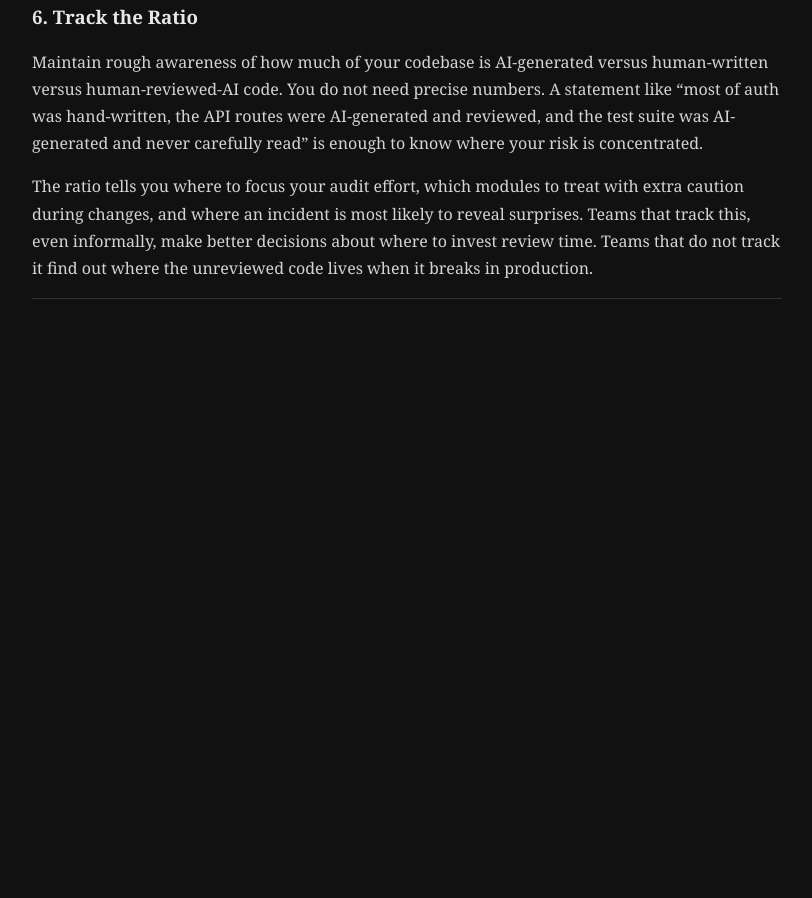
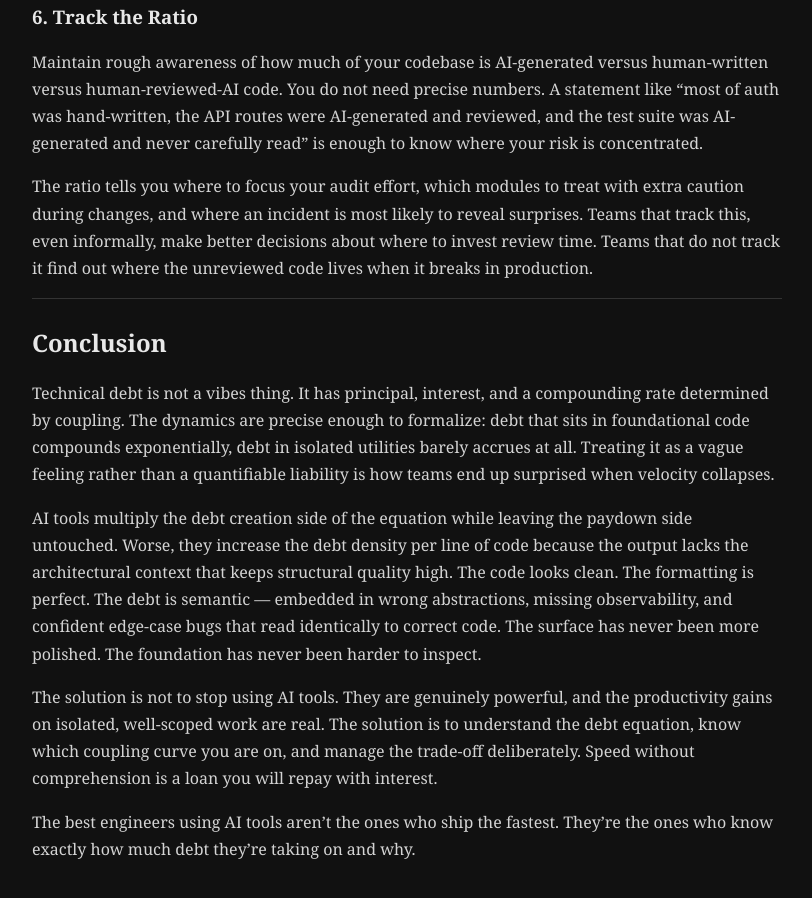
Before and after one commit to twanahc/twanahc.github.io, a Jekyll site: the page built from _posts/2026-03-02-technical-debt-ai-usage.md, in a window 1280 px wide and 900 px high, scrolled down 16125 px. Shown: the whole window, without its empty margins (233-1045 px from the left). Built offline with Jekyll 4.4.1, drawn with Linux system fonts in a browser that asks for light colours; before the commit the page ends 16464 px from its top, so only the background shows below that.

Commit message:
feat: write conclusion for technical debt article
Co-Authored-By: Claude Opus 4.6 <noreply@anthropic.com>

```diff
--- a/_posts/2026-03-02-technical-debt-ai-usage.md
+++ b/_posts/2026-03-02-technical-debt-ai-usage.md
@@ -471,3 +471,13 @@ Maintain rough awareness of how much of your codebase is AI-generated versus hum
 The ratio tells you where to focus your audit effort, which modules to treat with extra caution during changes, and where an incident is most likely to reveal surprises. Teams that track this, even informally, make better decisions about where to invest review time. Teams that do not track it find out where the unreviewed code lives when it breaks in production.
 
 ---
+
+## Conclusion
+
+Technical debt is not a vibes thing. It has principal, interest, and a compounding rate determined by coupling. The dynamics are precise enough to formalize: debt that sits in foundational code compounds exponentially, debt in isolated utilities barely accrues at all. Treating it as a vague feeling rather than a quantifiable liability is how teams end up surprised when velocity collapses.
+
+AI tools multiply the debt creation side of the equation while leaving the paydown side untouched. Worse, they increase the debt density per line of code because the output lacks the architectural context that keeps structural quality high. The code looks clean. The formatting is perfect. The debt is semantic --- embedded in wrong abstractions, missing observability, and confident edge-case bugs that read identically to correct code. The surface has never been more polished. The foundation has never been harder to inspect.
+
+The solution is not to stop using AI tools. They are genuinely powerful, and the productivity gains on isolated, well-scoped work are real. The solution is to understand the debt equation, know which coupling curve you are on, and manage the trade-off deliberately. Speed without comprehension is a loan you will repay with interest.
+
+The best engineers using AI tools aren't the ones who ship the fastest. They're the ones who know exactly how much debt they're taking on and why.
```
